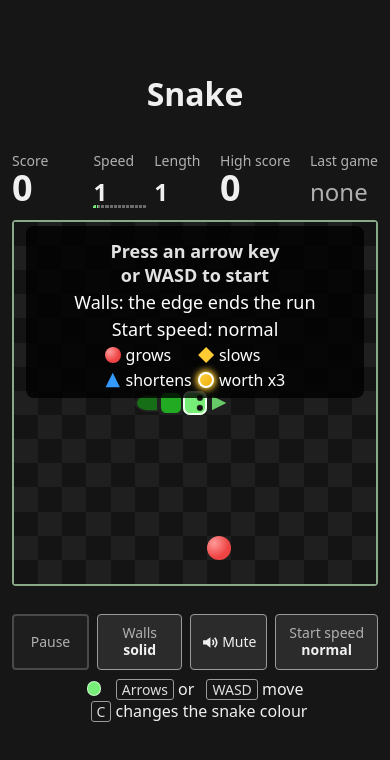
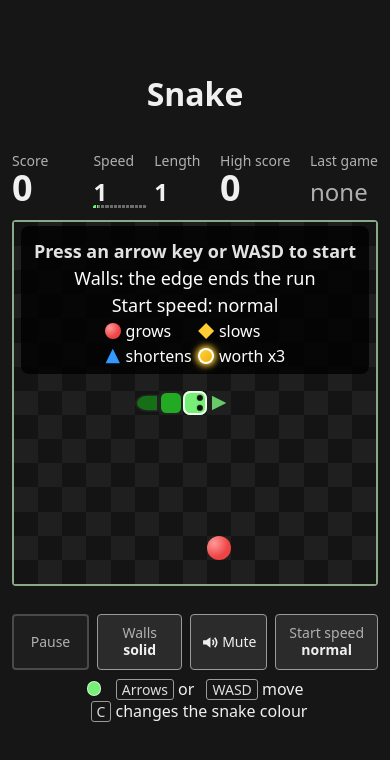
Before and after one commit to mariusachim/awesomeProject1, a React (Vite) app: page / in a window 390 px wide. Shown: the top 760 px of the page. Built offline with nearby package versions, Linux system fonts and the light colour scheme.

Commit message:
fix(#643): widen the phone paused panel to the food legend

```diff
--- a/src/index.css
+++ b/src/index.css
@@ -1102,6 +1102,11 @@ h1,
     white-space: nowrap;
   }
 
+  /* The nowrap legend overflows a shrink-to-fit panel: grow the panel to it, capped by max-width. */
+  .board-overlay-light .overlay-panel {
+    width: max-content;
+  }
+
   .legend-swatch {
     margin-right: 0.2rem;
   }
```
